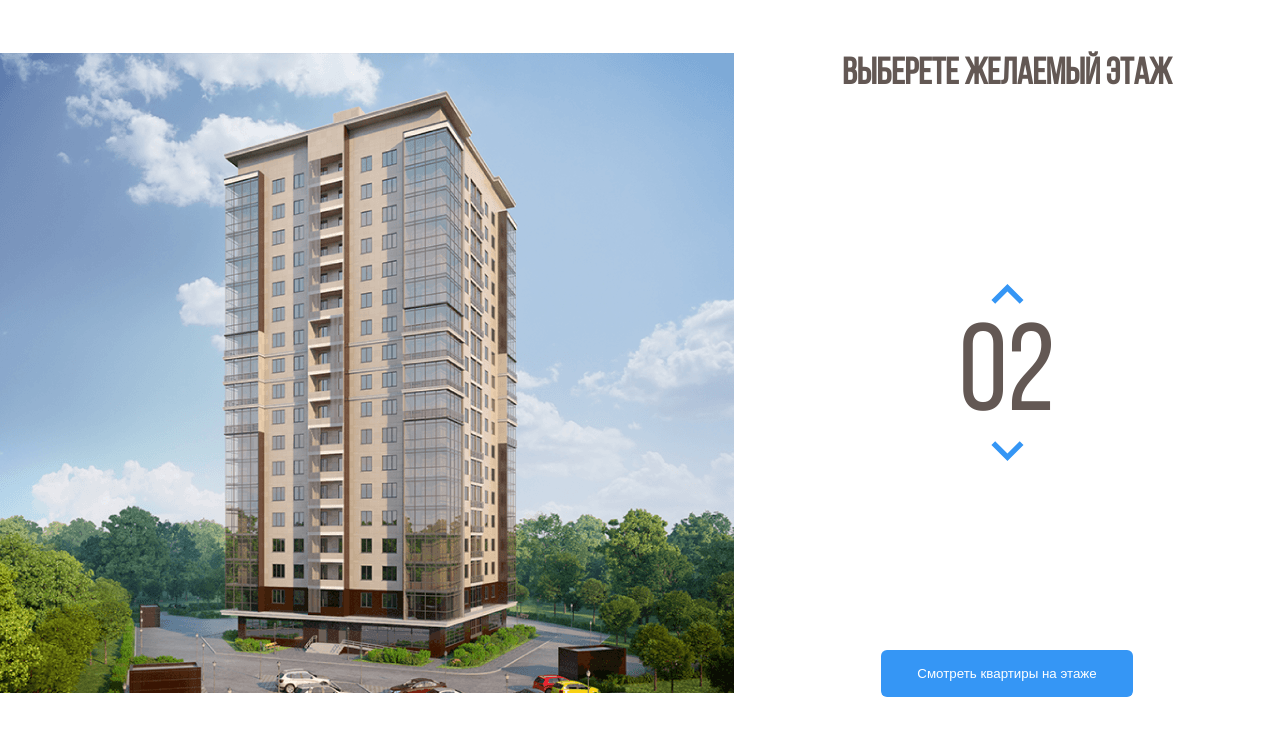
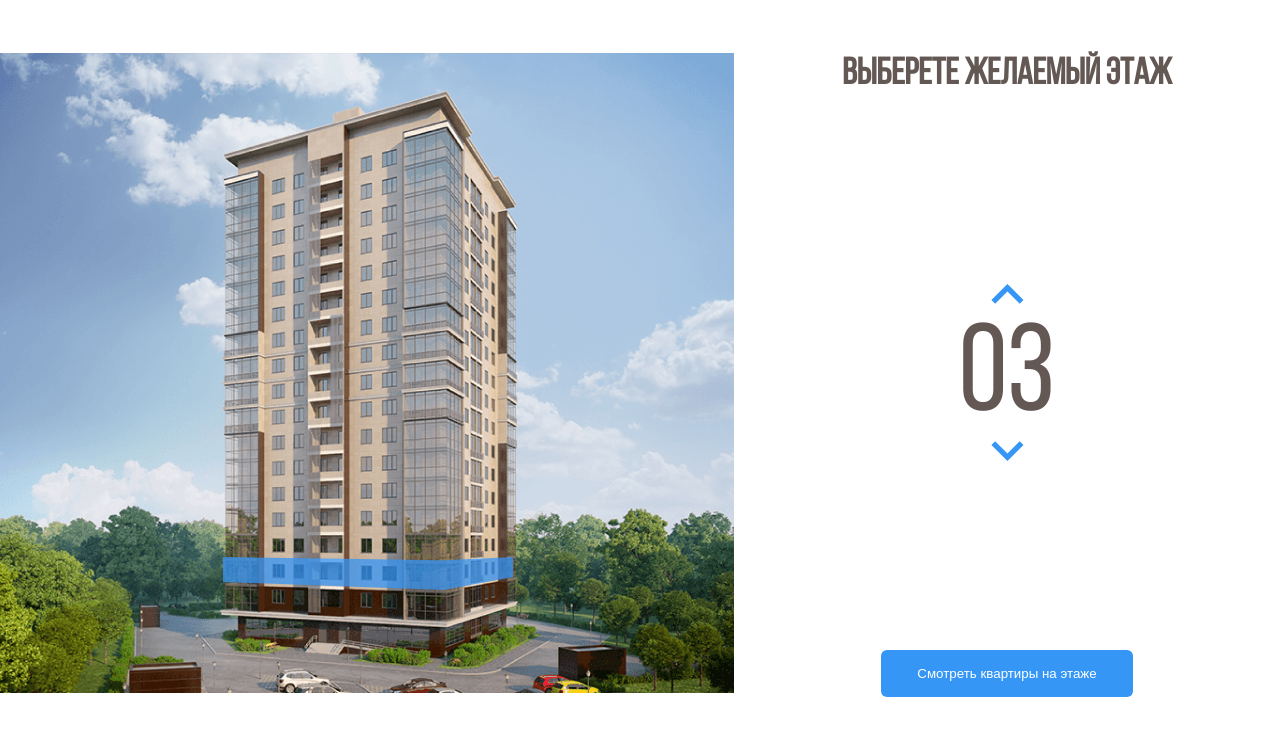
Before and after one commit to artem294/melody, a plain HTML site: page index.html in a window 1280 px wide. Both pictures are taken after a click on the button 1007 px from the left and 364 px from the top of the page. Shown: the part 69-800 px from the top of the page. Drawn offline with nearby package versions, Linux system fonts and the light colour scheme.

Commit message:
Add files via upload

```diff
--- a/css/style.css
+++ b/css/style.css
@@ -80,6 +80,9 @@ body {
 .home-image path:hover {
     opacity: 1;
 }
+path.current-floor {
+    opacity: 1;
+}
 .counter-group {
     display: flex;
     flex-direction: column;
--- a/index.html
+++ b/index.html
@@ -54,30 +54,30 @@
                     </pattern>
                     <image id="image0_1_86" width="740" height="640" xlink:href="images/home.png" />
                 </defs>
-                <path d="M222 530L442.8 538L512 524.3V546L443.5 565.7L222 554.7V530Z" fill="#3595F6"
+                <path data-floor="02" d="M222 530L442.8 538L512 524.3V546L443.5 565.7L222 554.7V530Z" fill="#3595F6"
                     fill-opacity="0.75" />
-                <path d="M223 529V504L443.3 507.3L513 504V524L443.7 537L223 529Z" fill="#3595F6" fill-opacity="0.75" />
-                <path d="M223 503V478H444H513V501L445 508L223 503Z" fill="#3595F6" fill-opacity="0.75" />
-                <path d="M223 479V454L444.3 450.3L512 457V479H444" fill="#3595F6" fill-opacity="0.75" />
-                <path d="M223 453V427L444.5 423.7L513 434.7V456L444 449.3L223 453Z" fill="#3595F6"
+                <path data-floor="03" d="M223 529V504L443.3 507.3L513 504V524L443.7 537L223 529Z" fill="#3595F6" fill-opacity="0.75" />
+                <path data-floor="04" d="M223 503V478H444H513V501L445 508L223 503Z" fill="#3595F6" fill-opacity="0.75" />
+                <path data-floor="05" d="M223 479V454L444.3 450.3L512 457V479H444" fill="#3595F6" fill-opacity="0.75" />
+                <path data-floor="06" d="M223 453V427L444.5 423.7L513 434.7V456L444 449.3L223 453Z" fill="#3595F6"
                     fill-opacity="0.75" />
-                <path d="M222 426V402.3L443 390L514 413V434.3L443 422L222 426Z" fill="#3595F6" fill-opacity="0.75" />
-                <path d="M222 404V379L444.2 362.7L514 391.3V412L443.7 390.3L222 404Z" fill="#3595F6"
+                <path data-floor="07" d="M222 426V402.3L443 390L514 413V434.3L443 422L222 426Z" fill="#3595F6" fill-opacity="0.75" />
+                <path data-floor="08" d="M222 404V379L444.2 362.7L514 391.3V412L443.7 390.3L222 404Z" fill="#3595F6"
                     fill-opacity="0.75" />
-                <path d="M222 379V354L444.5 333.7L514 370.3V391L442 362.3L222 379Z" fill="#3595F6"
+                <path data-floor="09" d="M222 379V354L444.5 333.7L514 370.3V391L442 362.3L222 379Z" fill="#3595F6"
                     fill-opacity="0.75" />
-                <path d="M222 353V329L445 304.3L514 348.3V370L444.7 332L222 353Z" fill="#3595F6" fill-opacity="0.75" />
-                <path d="M222 328V304L444.5 275.3L514 326.3V347L443.7 304.7L222 328Z" fill="#3595F6"
+                <path data-floor="10" d="M222 353V329L445 304.3L514 348.3V370L444.7 332L222 353Z" fill="#3595F6" fill-opacity="0.75" />
+                <path data-floor="11" d="M222 328V304L444.5 275.3L514 326.3V347L443.7 304.7L222 328Z" fill="#3595F6"
                     fill-opacity="0.75" />
-                <path d="M221 304V280L443.3 247L514 306.3V326L444 275.3L221 304Z" fill="#3595F6" fill-opacity="0.75" />
-                <path d="M222 279V255L443.2 220L513 284V305L444.3 246.7L222 279Z" fill="#3595F6" fill-opacity="0.75" />
-                <path d="M222 255V230L444.3 192L513 262.3V283L444 219L222 255Z" fill="#3595F6" fill-opacity="0.75" />
-                <path d="M222 229V204L442.8 160.3L513 239.3V262L444 188.7L222 229Z" fill="#3595F6"
+                <path data-floor="12" d="M221 304V280L443.3 247L514 306.3V326L444 275.3L221 304Z" fill="#3595F6" fill-opacity="0.75" />
+                <path data-floor="13" d="M222 279V255L443.2 220L513 284V305L444.3 246.7L222 279Z" fill="#3595F6" fill-opacity="0.75" />
+                <path data-floor="14" d="M222 255V230L444.3 192L513 262.3V283L444 219L222 255Z" fill="#3595F6" fill-opacity="0.75" />
+                <path data-floor="15" d="M222 229V204L442.8 160.3L513 239.3V262L444 188.7L222 229Z" fill="#3595F6"
                     fill-opacity="0.75" />
-                <path d="M223 205V180L443 132L513 217V240L442.3 160.7L223 205Z" fill="#3595F6" fill-opacity="0.75" />
-                <path d="M222 180V155L441.8 103L513 195.3V218L443.3 131.7L222 180Z" fill="#3595F6"
+                <path data-floor="16" d="M223 205V180L443 132L513 217V240L442.3 160.7L223 205Z" fill="#3595F6" fill-opacity="0.75" />
+                <path data-floor="17" d="M222 180V155L441.8 103L513 195.3V218L443.3 131.7L222 180Z" fill="#3595F6"
                     fill-opacity="0.75" />
-                <path d="M222 155V129L444 72.3L513 174V195L443.7 103.3L222 155Z" fill="#3595F6" fill-opacity="0.75" />
+                <path data-floor="18" d="M222 155V129L444 72.3L513 174V195L443.7 103.3L222 155Z" fill="#3595F6" fill-opacity="0.75" />
             </svg>
         </div>
         <div class="main-info">
@@ -86,7 +86,7 @@
                 <button class="counter-button counter-up">
                     <img class="couter-arrow couter-arrow-up" src="./images/Arrow.svg" alt="arrow">
                 </button>
-                    <span class="counter">02</span>
+                <span class="counter">02</span>
                 <button class="counter-button counter-down">
                     <img class="couter-arrow couter-arrow-down" src="./images/Arrow.svg" alt="arrow">
                 </button>
@@ -94,7 +94,10 @@
             <button class="button button-primary">Смотреть квартиры на этаже</button>
         </div>
     </main>
-
+    <script
+        src="https://code.jquery.com/jquery-3.6.0.min.js"
+        integrity="sha256-/xUj+3OJU5yExlq6GSYGSHk7tPXikynS7ogEvDej/m4=" crossorigin="anonymous"></script>
+        <script src="js/maim.js"></script>
 </body>
 
 </html>
--- /dev/null
+++ b/js/maim.js
@@ -0,0 +1,34 @@
+$(document).ready(function () {
+    var currentFloor = 2; // переменная где хранится текущий этаж
+    var floorPath = $(".home-image path"); // каждый отдельный этаж в  SVG
+    var counterUp = $(".counter-up"); //кнопка увелечения этажа
+    var counterDown = $(".counter-down"); //кнопка уменьшения этажа
+
+    // функция при наведении мышью на этаж
+    floorPath.on("mouseover", function () {
+        floorPath.removeClass("current-floor"); // удаляем активный класс у этажей
+        currentFloor = $(this).attr("data-floor"); // получаем значение текущего этажа
+        $(".counter").text(currentFloor); // записываем значение этажа в счётчик справа
+    });
+    counterUp.on("click", function() { // отслеживаем клик по кнопке вверх
+     if(currentFloor < 18) { // проверяем значение этажа, оно не должно быть больше 18
+        currentFloor++; // прибавляем 1 этаж
+        usCurrentFloor = currentFloor.toLocaleString("en-US", {minimumIntegerDigits: 2,
+        useGroupping: false}); // форматируем переменную с этажём, чтобы было 01 а не 1
+        $(".counter").text(usCurrentFloor); // записываем значение этажа в счётчик справа
+        floorPath.removeClass("current-floor"); // удаляем активный класс у этажей
+        $(`[data-floor=${usCurrentFloor}]`).toggleClass("current-floor"); // подсвечиваем текущий этаж
+     }
+    });
+
+    counterDown.on("click", function() {// отслеживаем клик по кнопке вниз
+        if (currentFloor > 2) { // проверяем значение этажа, оно не должно быть меньше 02
+            currentFloor--; // уменьшаем на 1 этаж
+            usCurrentFloor = currentFloor.toLocaleString("en-US", {minimumIntegerDigits: 2,
+            useGroupping: false}); // форматируем переменную с этажём, чтобы было 01 а не 1
+            $(".counter").text(usCurrentFloor); // записываем значение этажа в счётчик справа
+            floorPath.removeClass("current-floor"); // удаляем активный класс у этажей
+        $(`[data-floor=${usCurrentFloor}]`).toggleClass("current-floor"); // подсвечиваем текущий этаж
+        }
+    });
+});
```
